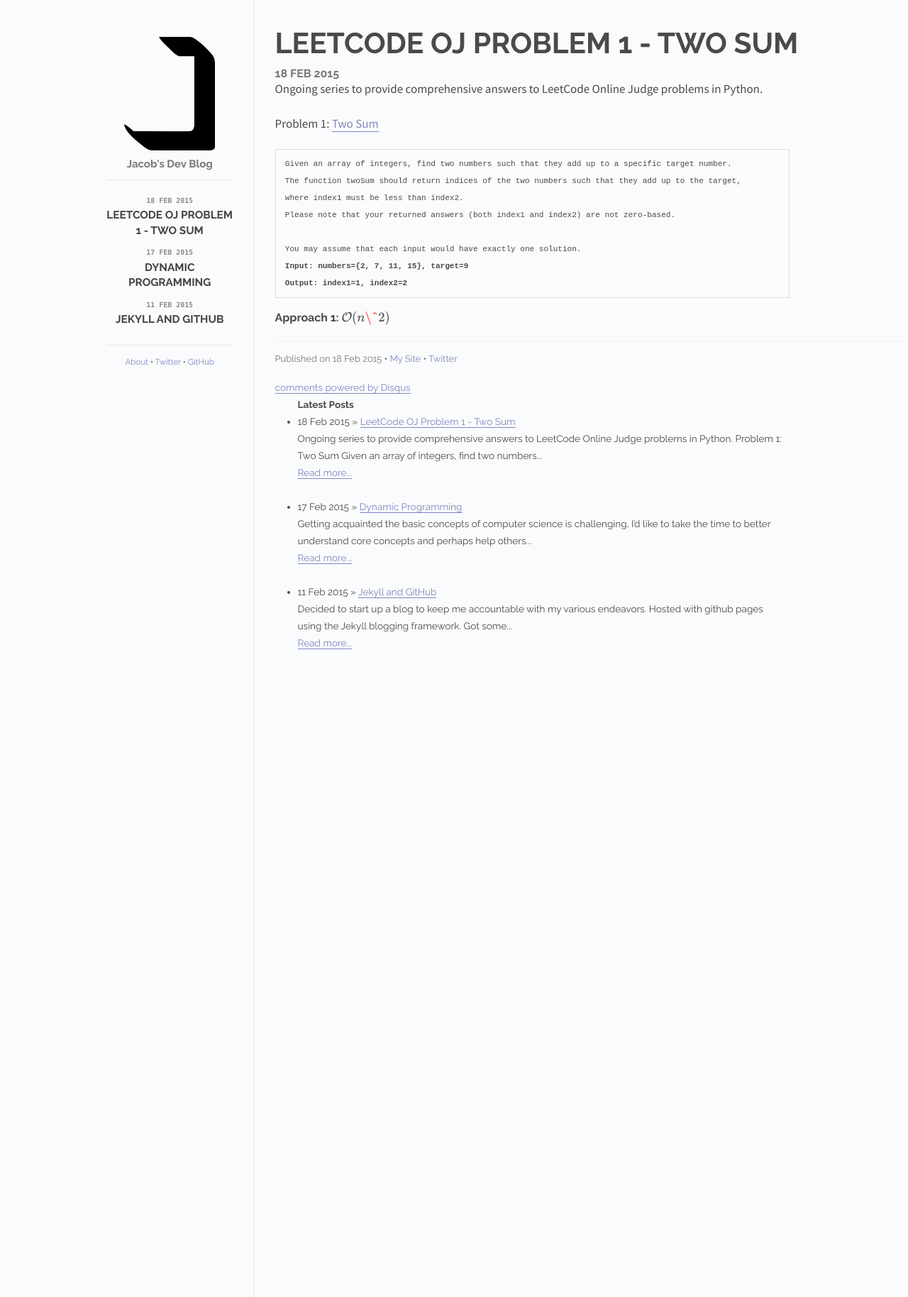
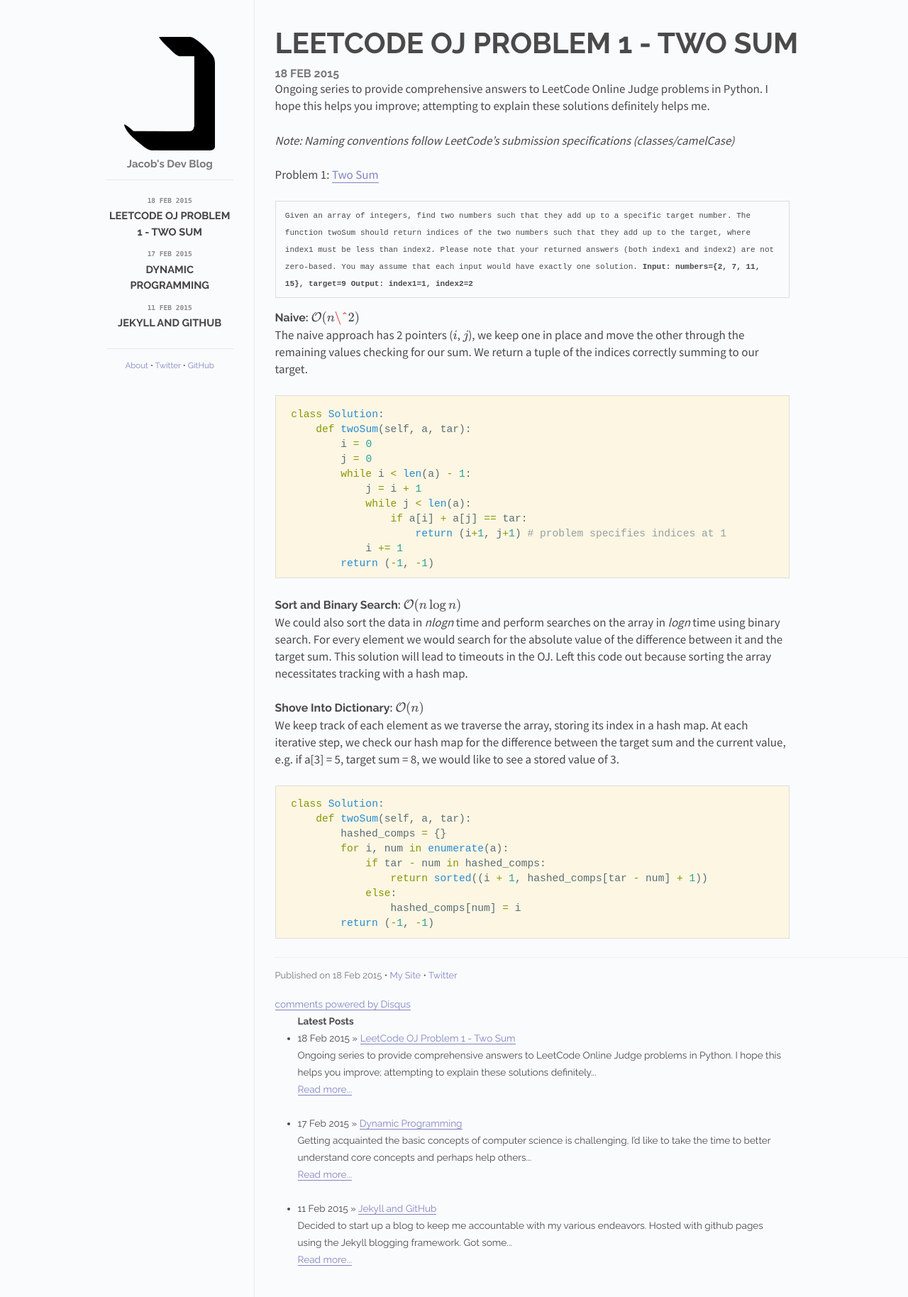
Before and after one commit to jancojt/jancojt.github.io, a Jekyll site: the page built from _posts/2015-02-18-leetcode-001.md, in a window 1280 px wide. Shown: the whole page at 71% size. Built offline with Jekyll 4.4.1, drawn with Linux system fonts in a browser that asks for light colours; Markdown is read by kramdown in place of the engine named in the settings; formulas are drawn with MathJax 3; comment, search, counter and statistics services are not loaded.

Commit message:
leetcode oj 1

````diff
--- a/_includes/post.html
+++ b/_includes/post.html
@@ -4,7 +4,7 @@
   </div>
   <div id="post-info">
     <div id="info-container">
-      <h1 id="title">{{ page.title }}</h1>
+      <a href="{{ BASE_PATH }}{{ post.url }}"><h1 id="title">{{ page.title }}</h1></a>
       <span id="date">{{ page.date | date_to_string }}</span>
     </div>
   </div>
--- a/_posts/2015-02-18-leetcode-001.md
+++ b/_posts/2015-02-18-leetcode-001.md
@@ -6,6 +6,9 @@
 categories: posts
 ---
 Ongoing series to provide comprehensive answers to LeetCode Online Judge problems in Python.
+I hope this helps you improve; attempting to explain these solutions definitely helps me.
+
+*Note: Naming conventions follow LeetCode's submission specifications (classes/camelCase)*
 
 Problem 1: [Two Sum](https://oj.leetcode.com/problems/two-sum/)
 
@@ -20,12 +23,42 @@
 <b>Output: index1=1, index2=2</b>
 </pre>
 
-<script type="text/x-mathjax-config">
-    MathJax.Hub.Config({tex2jax: {inlineMath: [['$','$'], ['\\(','\\)']]}});
-</script>
-<script type="text/javascript"
-    src="http://cdn.mathjax.org/mathjax/latest/MathJax.js?config=TeX-AMS-MML_HTMLorMML">
-</script>
 
+### Naive: $\mathcal{O}(n\^2)$
 
-### Approach 1: $\mathcal{O}(n\^2)$
+The naive approach has 2 pointers ($i$, $j$), we keep one in place and move the other through the remaining values checking for our sum. We return a tuple of the indices correctly summing to our target.
+
+```python
+class Solution:
+    def twoSum(self, a, tar):
+        i = 0
+        j = 0
+        while i < len(a) - 1:
+            j = i + 1
+            while j < len(a):
+                if a[i] + a[j] == tar:
+                    return (i+1, j+1) # problem specifies indices at 1
+                j += 1
+            i += 1
+        return (-1, -1)
+```
+
+### Sort and Binary Search: $\mathcal{O}(n\log n)$
+
+We could also sort the data in *nlogn* time and perform searches on the array in *logn* time using binary search. For every element we would search for the absolute value of the difference between it and the target sum. This solution will lead to timeouts in the OJ. Left this code out because sorting the array necessitates tracking with a hash map.
+
+### Shove Into Dictionary: $\mathcal{O}(n)$
+
+We keep track of each element as we traverse the array, storing its index in a hash map. At each iterative step, we check our hash map for the difference between the target sum and the current value, e.g. if a[3] = 5, target sum = 8, we would like to see a stored value of 3.
+
+```python
+class Solution:
+    def twoSum(self, a, tar):
+        hashed_comps = {}
+        for i, num in enumerate(a):
+            if tar - num in hashed_comps:
+                return sorted((i + 1, hashed_comps[tar - num] + 1))
+            else:
+                hashed_comps[num] = i
+        return (-1, -1)
+```
--- a/css/main.css
+++ b/css/main.css
@@ -1,9 +1,4 @@
-/*****************************************************************************/
-/*
-/* Common
-/*
-/*****************************************************************************/
-
+/* common */
 * {
     margin: 0;
     padding: 0;
@@ -43,11 +38,7 @@
     color: #555;
 }
 
-/*****************************************************************************/
-/*
-/* Home
-/*
-/*****************************************************************************/
+/* home */
 #logo {
     max-width: 128px;
 }
@@ -69,12 +60,7 @@
     line-height: 1.75em;
 }
 
-/*****************************************************************************/
-/*
-/* Site
-/*
-/*****************************************************************************/
-
+/* site */
 .site {
     height: 100%;
     width: 100%;
@@ -113,12 +99,7 @@
     text-align: center;
 }
 
-/*****************************************************************************/
-/*
-/* Posts
-/*
-/*****************************************************************************/
-
+/* posts */
 #date {
     font-size: 16px;
     padding-top: 0.25em;
@@ -172,6 +153,8 @@
     /* background-color: #eef; */
     padding: .7em 1.2em;
     margin-bottom: 1.45em;
+    white-space: wrap;
+    overflow-x: auto;
 }
 
 .post p {
@@ -218,12 +201,7 @@
 
 }
 
-/*****************************************************************************/
-/*
-/* Sidebar and Content
-/*
-/*****************************************************************************/
-
+/* sidebar and content */
 .sidebar,
 .content {
     vertical-align: top;
@@ -257,7 +235,7 @@
 
 .post-title {
     font-weight: 600;
-    font-size: 1.25em;
+    font-size: 1.20em;
     text-transform: uppercase;
 }
 
@@ -284,12 +262,7 @@
     opacity: 0.7;
 }
 
-/*****************************************************************************/
-/*
-/* Colophon
-/*
-/*****************************************************************************/
-
+/* colophon */
 .colophon {
     margin-top: 1.5em;
     margin-bottom: 1.45em;
--- a/css/syntax.css
+++ b/css/syntax.css
@@ -2,6 +2,19 @@
     font: normal normal normal 115%/normal 'Monaco', 'Courier New', 'DejaVu Sans Mono', 'Bitstream Vera Sans Mono', monospace !important;
     font-size: 1.0em;
 }
+
+.highlight pre code * {
+    white-space: nowrap;
+}
+
+.highlight pre {
+    overflow-x: auto;
+}
+
+.highlight pre code {
+    white-space: pre;
+}
+
 
 .highlight { background-color: #fdf6e3; color: #586e75 }
 .highlight .c { color: #93a1a1 } /* Comment */
````
Also changed, not shown: _layouts/default.html (+8 -2 lines), _posts/2015-02-11-first-post.md (+1 -7 lines).
